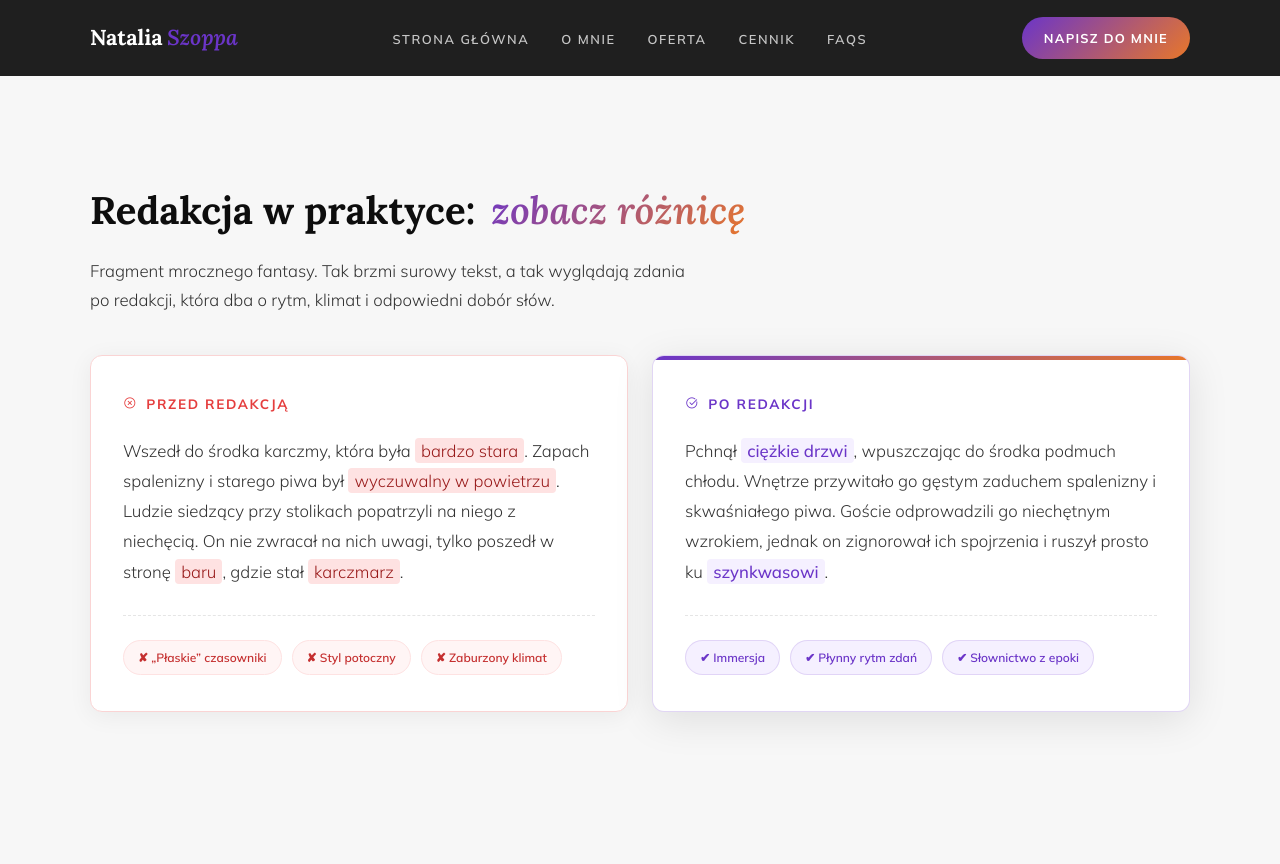
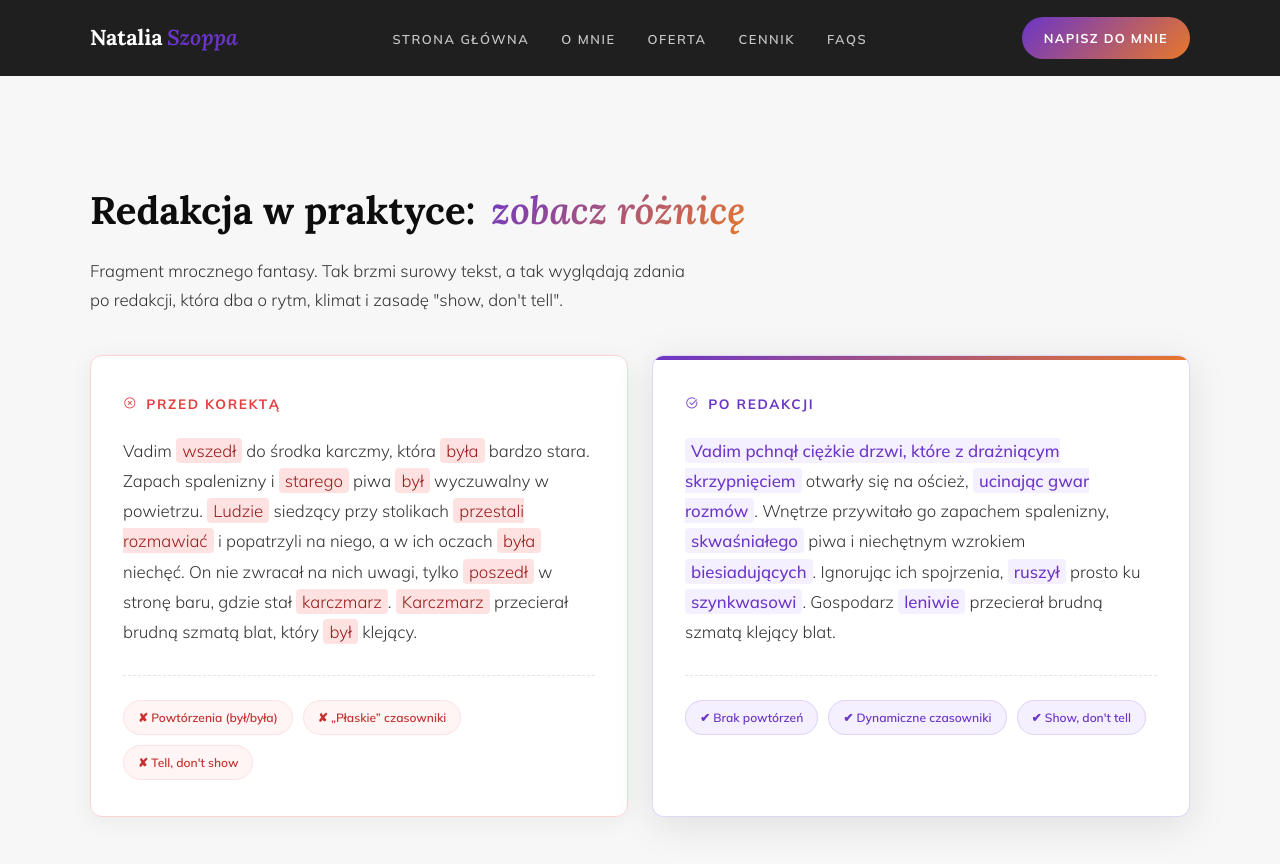
Before and after one commit to Bonnie00726/nataliaszoppa, a Jekyll site: the page built from index.html, in a window 1280 px wide and 900 px high, scrolled down 3414 px. Shown: the top 864 px of the window. Built offline with Jekyll 4.4.1, drawn with Linux system fonts in a browser that asks for light colours.

Commit message:
Update index.html

```diff
--- a/index.html
+++ b/index.html
@@ -128,37 +128,38 @@ title: Redakcja, korekta, skład
     <div class="container">
 
         <h2 class="section-h2">Redakcja w praktyce: <em>zobacz różnicę</em></h2>
-        <p class="services-desc" style="margin-bottom: 40px;">Fragment mrocznego fantasy. Tak brzmi surowy tekst, a tak wyglądają zdania po redakcji, która dba o rytm, klimat i odpowiedni dobór słów.</p>
+        <p class="services-desc" style="margin-bottom: 40px;">Fragment mrocznego fantasy. Tak brzmi surowy tekst, a tak wyglądają zdania po redakcji, która dba o rytm, klimat i zasadę "show, don't tell".</p>
 
         <div class="comparison-container">
 
             <div class="comparison-box before">
-                <div class="box-header"><i class="las la-times-circle"></i> Przed redakcją</div>
+                <div class="box-header"><i class="las la-times-circle"></i> Przed korektą</div>
                 <div class="box-content">
-                    Wszedł do środka karczmy, która była <span class="highlight-red">bardzo stara</span>. Zapach spalenizny i starego piwa był <span class="highlight-red">wyczuwalny w powietrzu</span>. Ludzie siedzący przy stolikach popatrzyli na niego z niechęcią. On nie zwracał na nich uwagi, tylko poszedł w stronę <span class="highlight-red">baru</span>, gdzie stał <span class="highlight-red">karczmarz</span>.
+                    Vadim <span class="highlight-red">wszedł</span> do środka karczmy, która <span class="highlight-red">była</span> bardzo stara. Zapach spalenizny i <span class="highlight-red">starego</span> piwa <span class="highlight-red">był</span> wyczuwalny w powietrzu. <span class="highlight-red">Ludzie</span> siedzący przy stolikach <span class="highlight-red">przestali rozmawiać</span> i popatrzyli na niego, a w ich oczach <span class="highlight-red">była</span> niechęć. On nie zwracał na nich uwagi, tylko <span class="highlight-red">poszedł</span> w stronę baru, gdzie stał <span class="highlight-red">karczmarz</span>. <span class="highlight-red">Karczmarz</span> przecierał brudną szmatą blat, który <span class="highlight-red">był</span> klejący.
                 </div>
                 <div class="box-tags">
+                    <span>✘ Powtórzenia (był/była)</span>
                     <span>✘ „Płaskie” czasowniki</span>
-                    <span>✘ Styl potoczny</span>
-                    <span>✘ Zaburzony klimat</span>
+                    <span>✘ Tell, don't show</span>
                 </div>
             </div>
 
             <div class="comparison-box after">
                 <div class="box-header"><i class="las la-check-circle"></i> Po redakcji</div>
                 <div class="box-content">
-                    Pchnął <span class="highlight-purple">ciężkie drzwi</span>, wpuszczając do środka podmuch chłodu. Wnętrze przywitało go gęstym zaduchem spalenizny i skwaśniałego piwa. Goście odprowadzili go niechętnym wzrokiem, jednak on zignorował ich spojrzenia i ruszył prosto ku <span class="highlight-purple">szynkwasowi</span>.
+                    <span class="highlight-purple">Vadim pchnął ciężkie drzwi, które z drażniącym skrzypnięciem</span> otwarły się na oścież, <span class="highlight-purple">ucinając gwar rozmów</span>. Wnętrze przywitało go zapachem spalenizny, <span class="highlight-purple">skwaśniałego</span> piwa i niechętnym wzrokiem <span class="highlight-purple">biesiadujących</span>. Ignorując ich spojrzenia, <span class="highlight-purple">ruszył</span> prosto ku <span class="highlight-purple">szynkwasowi</span>. Gospodarz <span class="highlight-purple">leniwie</span> przecierał brudną szmatą klejący blat.
                 </div>
                 <div class="box-tags">
-                    <span>✔ Immersja</span>
-                    <span>✔ Płynny rytm zdań</span>
-                    <span>✔ Słownictwo z epoki</span>
+                    <span>✔ Brak powtórzeń</span>
+                    <span>✔ Dynamiczne czasowniki</span>
+                    <span>✔ Show, don't tell</span>
                 </div>
             </div>
 
         </div>
     </div>
 </section>
+
 
 
 <section class="section" id="opinie">
```
